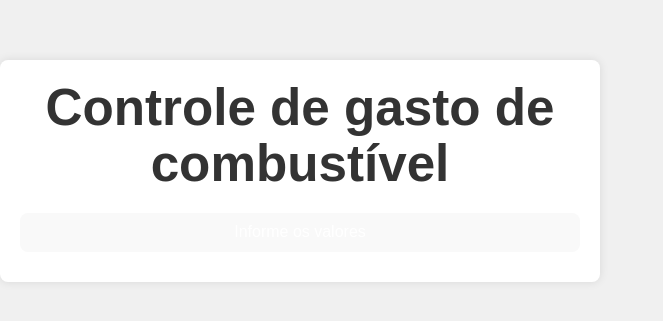
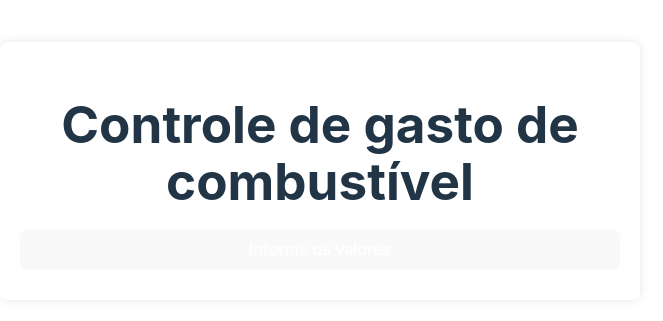
Before and after one commit to MarceloMederi/consumoCombustivelReact, a React (Vite) app in the folder concom/: page / in a window 1280 px wide. Shown: the part 229-550 px from the top of the page, without its empty margins (0-663 px from the left). Built offline with nearby package versions, Linux system fonts and the light colour scheme.

Commit message:
Update App.css
Isolando o app.css para ter conflito com index.css

```diff
--- a/concom/src/App.css
+++ b/concom/src/App.css
@@ -1,16 +1,4 @@
-/* Reset de estilos */
-* {
-  box-sizing: border-box;
-  margin: 0;
-  padding: 0;
-}
-
-body {
-  font-family: Arial, sans-serif;
-  background-color: #f0f0f0;
-  color: #333;
-}
-
+/* Estilos específicos para o componente App */
 main {
   max-width: 600px;
   margin: 0 auto;
@@ -59,6 +47,7 @@ button {
   border-radius: 5px;
   cursor: pointer;
   margin-bottom: 10px; /* Espaçamento entre botões */
+  transition: background-color 0.3s ease; /* Efeito de transição suave */
 }
 
 button:hover {
```
